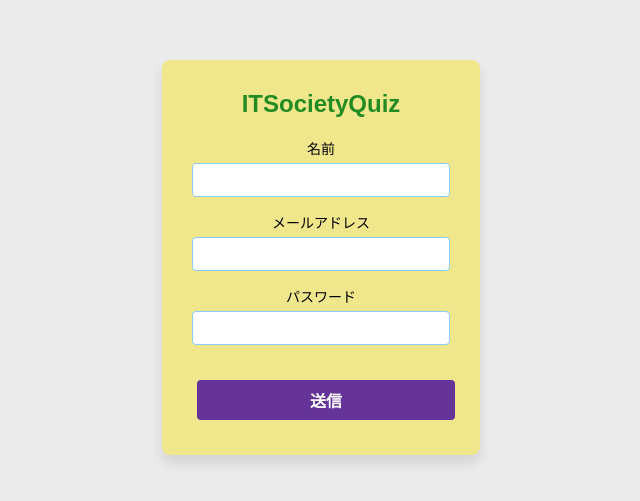
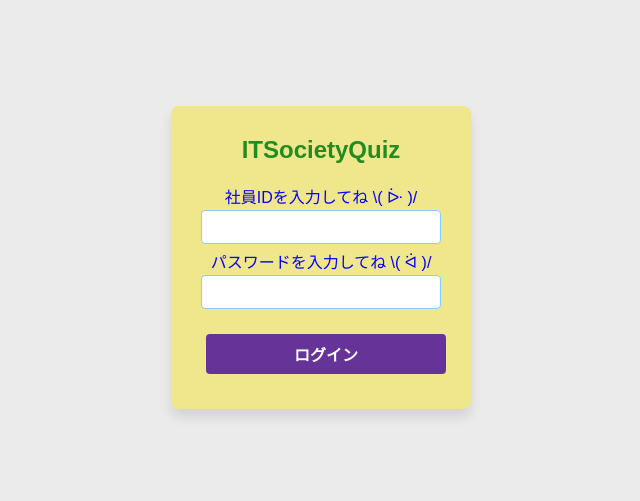
Before and after one commit to kabasunny/ITSocietyQuiz_practice, a React (Create React App) app in the folder frontend/: page / in a window 1280 px wide. Shown: the part 143-644 px from the top of the page, without its empty margins (319-959 px from the left). Built offline with nearby package versions, Linux system fonts and the light colour scheme.

Commit message:
ログインフォームを会社用に修正

```diff
--- a/frontend/src/components/Login.css
+++ b/frontend/src/components/Login.css
@@ -15,10 +15,10 @@ body {
   padding: 30px;
   border-radius: 8px;
   box-shadow: 0 8px 12px rgba(0, 0, 0, 0.1);
-    width: 100%;
-    max-width: 400px;
-    min-width: 300px; /* 最小幅を指定 */
+  width: 300px; /* 固定幅を設定 */
+  min-width: 250px; /* 最小幅を指定 */
   box-sizing: border-box; /* ボックスのサイズを調整 */
+  overflow: hidden; /* コンテンツがはみ出さないようにする */
 }
 
   /* タイトル */
@@ -32,9 +32,10 @@ body {
 
   /* フォーム要素のスタイリング */
   label {
+    color: blue; /* blue */
     display: block;
-    font-size: 14px;
-    margin-bottom: 5px;
+    font-size: 16px;
+    margin-bottom: 2px;
   }
 
   input {
@@ -43,15 +44,15 @@ body {
     font-size: 14px;
     border: 1px solid lightskyblue; /* #6da9e4 */
     border-radius: 4px;
-    margin-bottom: 15px;
+    margin-bottom: 5px;
     box-sizing: border-box;
   }
 
   /* エラーメッセージ */
   p {
     color: crimson; /* #e3342f */
-    margin: 0 0 15px;
-    font-size: 12px;
+    margin: 0 0 10px;
+    font-size: 15px;
     width: 100%; /* エラーメッセージの幅を100%に設定 */
     box-sizing: border-box; /* ボックスのサイズを調整 */
   }
--- a/frontend/src/components/Login.tsx
+++ b/frontend/src/components/Login.tsx
@@ -1,7 +1,6 @@
 import React from 'react';
-import { useForm } from 'react-hook-form';
+import { useForm } from 'react-hook-form'; //カスタムフック
 import { zodResolver } from '@hookform/resolvers/zod';
-import { z } from 'zod';
 import { validationSchema } from './utils/ValidationSchema';
 import './Login.css';
 
@@ -10,6 +9,7 @@ interface LoginProps {
 }
 
 interface LoginForm {
+    empid: string;
     name: string;
     email: string;
     password: string;
@@ -17,11 +17,11 @@ interface LoginForm {
 
 const Login: React.FC<LoginProps> = ({ onLogin }) => {
   const {
-    register,
+    register, //inputタグに含める
     handleSubmit,
     formState: { errors },
   } = useForm<LoginForm>({
-    mode: "onChange",
+    mode: "onChange", //バリデーション発火のタイミング
     resolver: zodResolver(validationSchema),
   });
 
@@ -33,22 +33,39 @@ const Login: React.FC<LoginProps> = ({ onLogin }) => {
     <div className="form-container">
       <h1>ITSocietyQuiz</h1>
       <form onSubmit={handleSubmit(onSubmit)}>
-        <label htmlFor="">名前</label>
+      <label htmlFor="empid">社員IDを入力してね \( ᐕ )/</label>
+        <input
+          type="text"
+          id="empid"
+          // validationSchemaを使用しない場合
+          // {...register("empid", {
+          //   required: "社員IDは必須です",
+          //   minLength: { value: 6, message: "6文字以上で入力してください" },
+          // })}
+          {...register("empid")}
+        />
+        {errors.empid && <p>{errors.empid.message as React.ReactNode}</p>}
+        {/* <p>{errors.empid?.message as React.ReactNode}</p> */}
+        {/* as React.ReactNode は型アサーション */}
+
+        {/* <label htmlFor="name">社員IDを入力してね </label>
         <input
           type="text"
           id="name"
+          // validationSchemaを使用しない場合
           // {...register("name", {
           //   required: "名前は必須です",
           //   minLength: { value: 4, message: "4文字以上で入力してください" },
           // })}
           {...register("name")}
         />
-        {errors.name && <p>{errors.name.message as React.ReactNode}</p>}
+        {errors.name && <p>{errors.name.message as React.ReactNode}</p>} */}
 
-        <label htmlFor="email">メールアドレス</label>
+        {/* <label htmlFor="email">メールアドレス</label>
         <input
           type="email"
           id="email"
+          // validationSchemaを使用しない場合
           // {...register("email", {
           //   required: "メールアドレスは必須です",
           //   pattern: {
@@ -58,21 +75,17 @@ const Login: React.FC<LoginProps> = ({ onLogin }) => {
           // })}
           {...register("email")}
         />
-        {errors.email && <p>{errors.email.message as React.ReactNode}</p>}
+        {errors.email && <p>{errors.email.message as React.ReactNode}</p>} */}
 
-        <label htmlFor="password">パスワード</label>
+        <label htmlFor="password">パスワードを入力してね \( ᐛ )/</label>
         <input
           id="password"
           type="password"
-          // {...register("password", {
-          //   required: "パスワードは必須です",
-          //   minLength: { value: 8, message: "8文字以上で入力してください" },
-          // })}
           {...register("password")}
         />
         {errors.password && <p>{errors.password.message as React.ReactNode}</p>}
 
-        <button type="submit">送信</button>
+        <button type="submit">ログイン</button>
       </form>
     </div>
   );
--- a/frontend/src/components/Quiz.css
+++ b/frontend/src/components/Quiz.css
@@ -28,8 +28,9 @@ button {
 }
 
 .large-feedback {
-  font-size: 2em;
+  font-size: 3em;
   color: #007bff;
+  margin: 5px;
 }
 
 .answer-section {
@@ -84,12 +85,14 @@ button {
 }
 
 .feedback-section {
+  color: deeppink;
   display: flex;
   flex-direction: column;
   align-items: center; /* 子要素を中央揃えにする */
 }
 
 .feedback-section p {
+  color: deeppink;
   max-width: 300px; /* テキストの最大幅を設定 */
   word-wrap: break-word; /* 長い単語を折り返す */
   white-space: pre-wrap; /* 空白や改行を保持して折り返す */
--- a/frontend/src/components/ScoreSection.css
+++ b/frontend/src/components/ScoreSection.css
@@ -4,10 +4,12 @@
   border-radius: 10px;
   max-width: 1400px;
   width: 80%;
+  max-height: 80vh; /* コンテナの最大高さを設定 */
+  overflow-y: auto; /* 垂直方向のスクロールを有効にする */
 }
 
 .final-score {
-  font-size: 3em;
+  font-size: 2em;
   color: royalblue; /* #1c61aa */
 }
 
@@ -21,10 +23,14 @@
   color: white;
 }
 
+.answer-table tbody {
+  color: blue;
+}
+
 .answer-table th,
 .answer-table td {
   border: 1px solid #ddd;
-  padding: 12px;
+  padding: 10px;
 }
 
 .correct {
@@ -34,3 +40,8 @@
 .wrong {
   background-color: lightcoral; /* #f8d7da */
 }
+
+/* ○×のサイズを大きくする */
+.judgement {
+  font-size: 2em; /* サイズを調整 */
+}
--- a/frontend/src/components/ScoreSection.tsx
+++ b/frontend/src/components/ScoreSection.tsx
@@ -32,7 +32,7 @@ const ScoreSection: React.FC<ScoreSectionProps> = ({ score, answers }) => {
             <tr key={index} className={item.correct ? "correct" : "wrong"}>
               <td>{item.question}</td>
               <td>{item.answer}</td>
-              <td>{item.correct ? "○" : "×"}</td>
+              <td className="judgement">{item.correct ? "○" : "×"}</td>
             </tr>
           ))}
         </tbody>
--- a/frontend/src/components/utils/ValidationSchema.tsx
+++ b/frontend/src/components/utils/ValidationSchema.tsx
@@ -1,16 +1,20 @@
 import { z } from 'zod';
 
 export const validationSchema = z.object({
+  empid: z
+    .string()
+    .min(1, "社員IDは必須です (ꐦ°᷄д°᷅)")
+    .min(6, "社員IDは6文字以上で入力してください (ꐦ`•ω•´)"),
   name: z
     .string()
-    .min(1, "名前は必須です")
-    .min(4, "名前は4文字以上で入力してください"),
+    .min(1, "名前は必須です (╬＾ω＾)")
+    .min(4, "名前は4文字以上で入力してください ( ꐦ◜ω◝ )"),
   email: z
     .string()
-    .min(1, "メールアドレスは必須です")
-    .email("正しいメールアドレスを入力してください"),
+    .min(1, "メールアドレスは必須です (੭ꐦ •̀Д•́ )੭*")
+    .email("正しいメールアドレスを入力してください (#°Д°)"),
   password: z
     .string()
-    .min(1, "パスワードは必須です")
-    .min(6, "パスワードは6文字以上で入力してください"),
+    .min(1, "パスワードは必須です (°ㅂ°ꐦ)")
+    .min(6, "パスワードは6文字以上で入力してください (# `꒳´ )"),
 });
```
Also changed, not shown: frontend/src/data/Users.ts (+10 -7 lines), 1 other file (tests, documents, lock files or other folders). Lines whose indentation alone changed are shown as unchanged.
